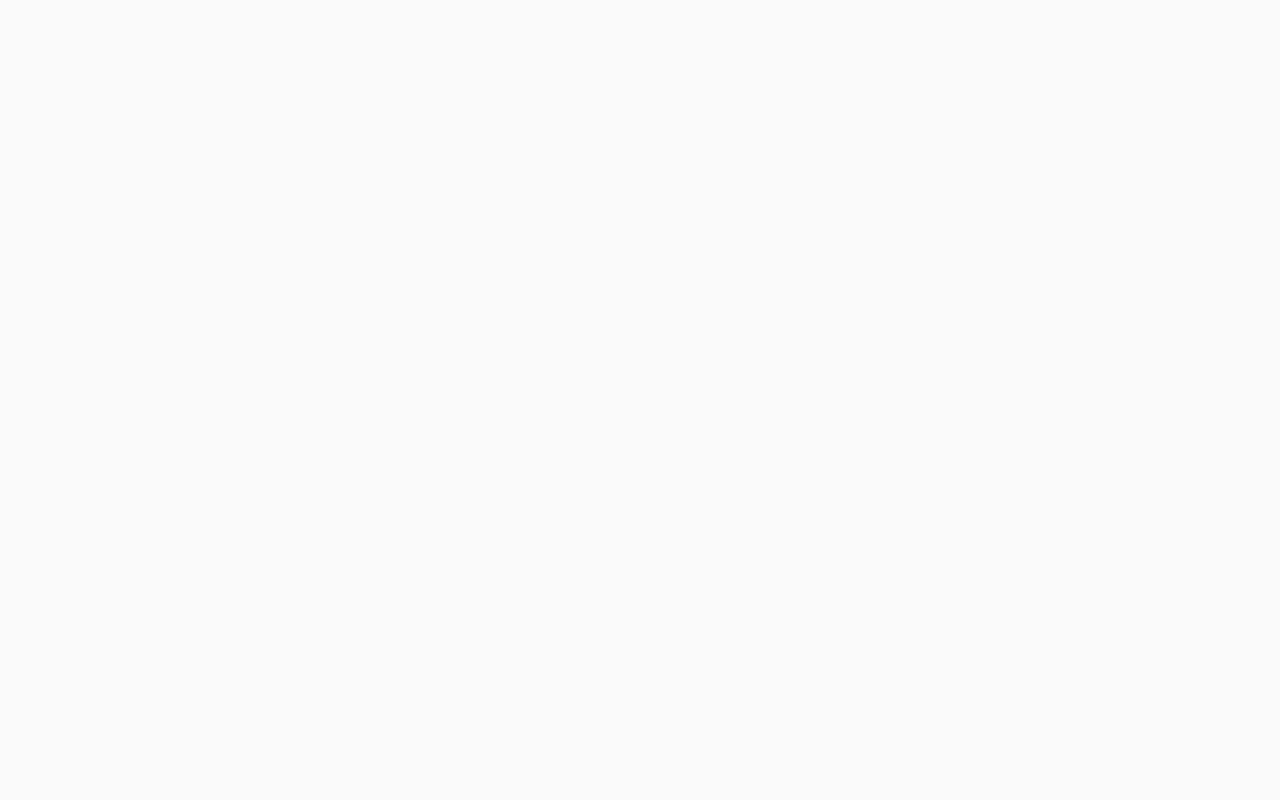
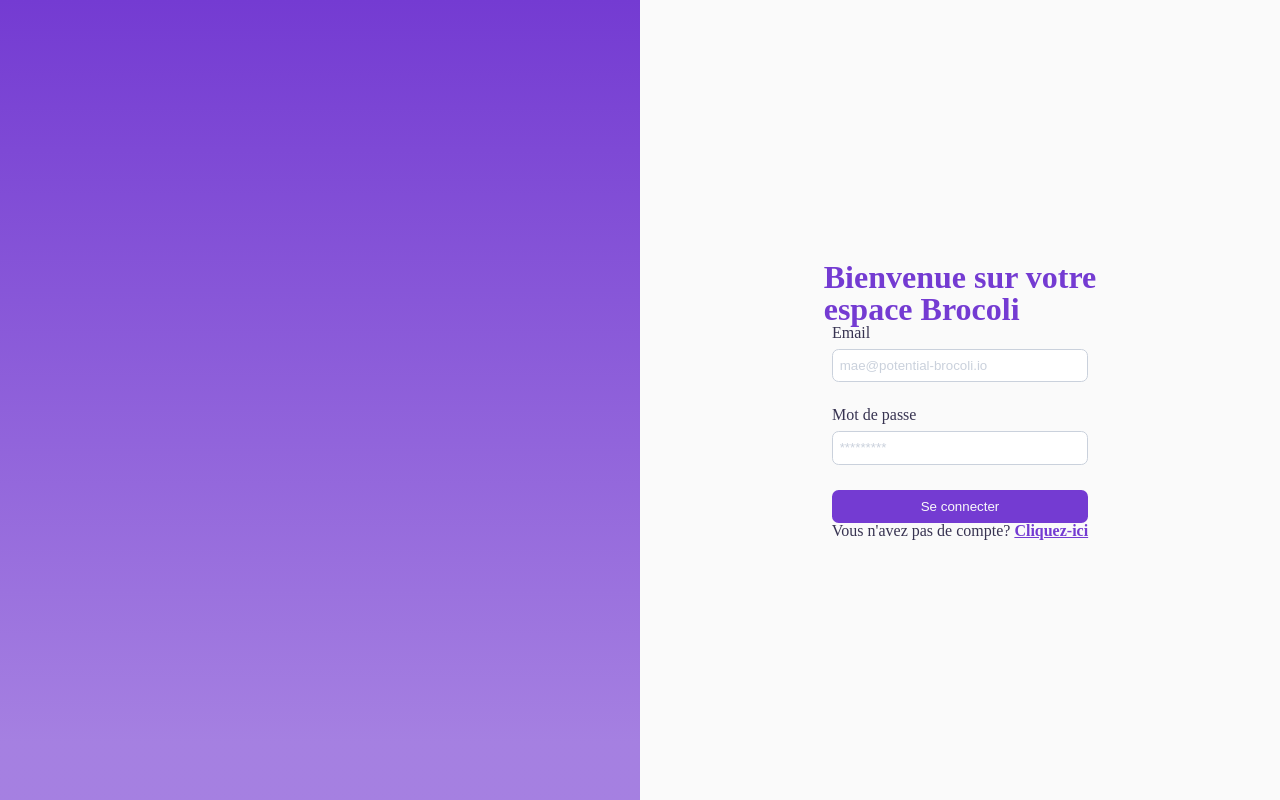
Before and after one commit to MaeWolff/potential-brocoli, a React (Create React App) app: page /enter in a window 1280 px wide. Built offline with nearby package versions, Linux system fonts and the light colour scheme.

Commit message:
split auth steps (login and signup)

```diff
--- a/src/App.tsx
+++ b/src/App.tsx
@@ -2,14 +2,14 @@
 
 // import pages
 import HomePage from "./pages/HomePage";
-import LoginPage from "./pages/LoginPage";
+import EnterPage from "./pages/EnterPage";
 
 function App() {
   return (
     <Router>
       <Switch>
         <Route exact path="/" component={HomePage} />
-        <Route exact path="/login" component={LoginPage} />
+        <Route exact path="/enter" component={EnterPage} />
       </Switch>
     </Router>
   );
--- a/src/components/composed/Header.tsx
+++ b/src/components/composed/Header.tsx
@@ -31,7 +31,7 @@
         </LinksWrapper>
       </nav>
 
-      <Link to="/login">
+      <Link to="/enter">
         <button>Connexion</button>
       </Link>
     </HeaderContainer>
--- /dev/null
+++ b/src/components/forms/SignInForm.tsx
@@ -0,0 +1,45 @@
+import React from "react";
+import { Formik, Form } from "formik";
+import { AuthValidationSchema } from "./validationSchemas/authValidationSchema";
+import { InputField } from "../index";
+
+export default function SignInForm() {
+  function handleSubmit() {
+    console.log("ui");
+  }
+
+  return (
+    <Formik
+      initialValues={{
+        email: "",
+        password: "",
+      }}
+      onSubmit={handleSubmit}
+      validationSchema={AuthValidationSchema}
+    >
+      {({ errors, touched }) => (
+        <Form>
+          <InputField
+            type="email"
+            placeholder="mae@potential-brocoli.io"
+            name="email"
+            label="Email"
+            touched={touched.email}
+            error={errors.email}
+          />
+
+          <InputField
+            type="password"
+            name="password"
+            placeholder="*********"
+            label="Mot de passe"
+            touched={touched.password}
+            error={errors.password}
+          />
+
+          <button type="submit">Se connecter</button>
+        </Form>
+      )}
+    </Formik>
+  );
+}
--- /dev/null
+++ b/src/components/forms/SignUpForm.tsx
@@ -0,0 +1,45 @@
+import React from "react";
+import { Formik, Form } from "formik";
+import { AuthValidationSchema } from "./validationSchemas/authValidationSchema";
+import { InputField } from "../index";
+
+export default function SignUpForm() {
+  function handleSubmit() {
+    console.log("ui");
+  }
+
+  return (
+    <Formik
+      initialValues={{
+        email: "",
+        password: "",
+      }}
+      onSubmit={handleSubmit}
+      validationSchema={AuthValidationSchema}
+    >
+      {({ errors, touched }) => (
+        <Form>
+          <InputField
+            type="email"
+            placeholder="mae@potential-brocoli.io"
+            name="email"
+            label="Email"
+            touched={touched.email}
+            error={errors.email}
+          />
+
+          <InputField
+            type="password"
+            name="password"
+            placeholder="*********"
+            label="Mot de passe"
+            touched={touched.password}
+            error={errors.password}
+          />
+
+          <button type="submit">S'inscrire</button>
+        </Form>
+      )}
+    </Formik>
+  );
+}
--- a/src/components/forms/validationSchemas/loginValidationSchema.ts
+++ b/src/components/forms/validationSchemas/authValidationSchema.ts
@@ -7,7 +7,7 @@
   TOO_SHORT_MSG,
 } from "../formValidationConstants";
 
-export const LoginValidationSchema = Yup.object({
+export const AuthValidationSchema = Yup.object({
   email: Yup.string()
     .matches(EMAIL_REGEXP, INVALID_EMAIL_MSG)
     .required(REQUIRED_MSG),
--- /dev/null
+++ b/src/pages/EnterPage.tsx
@@ -0,0 +1,109 @@
+import { useState } from "react";
+
+import styled from "styled-components";
+import SignInForm from "../components/forms/SignInForm";
+import SignUpForm from "../components/forms/SignUpForm";
+
+const Container = styled.div`
+  display: grid;
+  grid-template-columns: repeat(2, 1fr);
+  min-height: 100vh;
+`;
+
+const DescriptionContainer = styled.div`
+  // TODO: set colors on theme
+  background: linear-gradient(
+    180deg,
+    #743bd2 0%,
+    rgba(117, 59, 211, 0.64) 92.71%
+  );
+`;
+
+const FormContainer = styled.div`
+  display: flex;
+  width: 100%;
+  align-items: center;
+  flex-direction: column;
+  justify-content: center;
+
+  h1 {
+    font-size: 2rem;
+    font-weight: 600;
+    color: ${({ theme }) => theme.colors.primary};
+  }
+
+  button {
+    width: 100%;
+    height: 2.5em;
+    background-color: ${({ theme }) => theme.colors.primary};
+    color: ${({ theme }) => theme.colors.white};
+    border: 0;
+    border-radius: 0.5em;
+  }
+
+  Form {
+    min-width: 16em;
+  }
+`;
+
+const NoAccount = styled.p`
+  span {
+    font-weight: 600;
+    color: ${({ theme }) => theme.colors.primary};
+    cursor: pointer;
+    text-decoration: underline;
+  }
+`;
+
+enum EnterState {
+  SIGN_IN = "SIGN IN",
+  SIGN_UP = "SIGN_UP",
+}
+
+export default function EnterPage() {
+  const [formState, setFormState] = useState(EnterState.SIGN_IN);
+
+  return (
+    <Container>
+      <DescriptionContainer />
+
+      <FormContainer>
+        {formState === EnterState.SIGN_IN && (
+          <>
+            <h1>
+              Bienvenue sur votre <br />
+              espace Brocoli
+            </h1>
+
+            <SignInForm />
+
+            <NoAccount>
+              Vous n'avez pas de compte?{" "}
+              <span onClick={() => setFormState(EnterState.SIGN_UP)}>
+                Cliquez-ici
+              </span>
+            </NoAccount>
+          </>
+        )}
+
+        {formState === EnterState.SIGN_UP && (
+          <>
+            <h1>
+              Inscrivez-vous dès maintenant
+              <br /> à l'espace Brocoli
+            </h1>
+
+            <SignUpForm />
+
+            <NoAccount>
+              Vous avez déjà un compte?{" "}
+              <span onClick={() => setFormState(EnterState.SIGN_IN)}>
+                Cliquez-ici
+              </span>
+            </NoAccount>
+          </>
+        )}
+      </FormContainer>
+    </Container>
+  );
+}
--- a/src/pages/LoginPage.tsx
+++ /dev/null
@@ -1,111 +0,0 @@
-import { Formik, Form } from "formik";
-import { LoginValidationSchema } from "../components/forms/validationSchemas/loginValidationSchema";
-import { InputField } from "../components/index";
-import styled from "styled-components";
-
-const Container = styled.div`
-  display: grid;
-  grid-template-columns: repeat(2, 1fr);
-  min-height: 100vh;
-`;
-
-const DescriptionContainer = styled.div`
-  // TODO: set colors on theme
-  background: linear-gradient(
-    180deg,
-    #743bd2 0%,
-    rgba(117, 59, 211, 0.64) 92.71%
-  );
-`;
-
-const FormContainer = styled.div`
-  display: flex;
-  width: 100%;
-  align-items: center;
-  flex-direction: column;
-  justify-content: center;
-
-  h1 {
-    font-size: 2rem;
-    font-weight: 600;
-    color: ${({ theme }) => theme.colors.primary};
-  }
-
-  button {
-    width: 100%;
-    height: 2.5em;
-    background-color: ${({ theme }) => theme.colors.primary};
-    color: ${({ theme }) => theme.colors.white};
-    border: 0;
-    border-radius: 0.5em;
-  }
-
-  Form {
-    min-width: 16em;
-  }
-`;
-
-const NoAccount = styled.p`
-  span {
-    font-weight: 600;
-    color: ${({ theme }) => theme.colors.primary};
-    cursor: pointer;
-    text-decoration: underline;
-  }
-`;
-
-export default function LoginPage() {
-  function handleSubmit() {
-    console.log("cc");
-  }
-
-  return (
-    <Container>
-      <DescriptionContainer />
-
-      <FormContainer>
-        <h1>
-          Bienvenue sur votre <br />
-          espace Brocoli
-        </h1>
-
-        <Formik
-          initialValues={{
-            email: "",
-            password: "",
-          }}
-          onSubmit={handleSubmit}
-          validationSchema={LoginValidationSchema}
-        >
-          {({ errors, touched }) => (
-            <Form>
-              <InputField
-                type="email"
-                placeholder="mae@potential-brocoli.io"
-                name="email"
-                label="Email"
-                touched={touched.email}
-                error={errors.email}
-              />
-
-              <InputField
-                type="password"
-                name="password"
-                placeholder="*********"
-                label="Mot de passe"
-                touched={touched.password}
-                error={errors.password}
-              />
-
-              <button type="submit">Se connecter</button>
-            </Form>
-          )}
-        </Formik>
-
-        <NoAccount>
-          Vous n'avez pas de compte? <span>Cliquez-ici</span>
-        </NoAccount>
-      </FormContainer>
-    </Container>
-  );
-}
```
